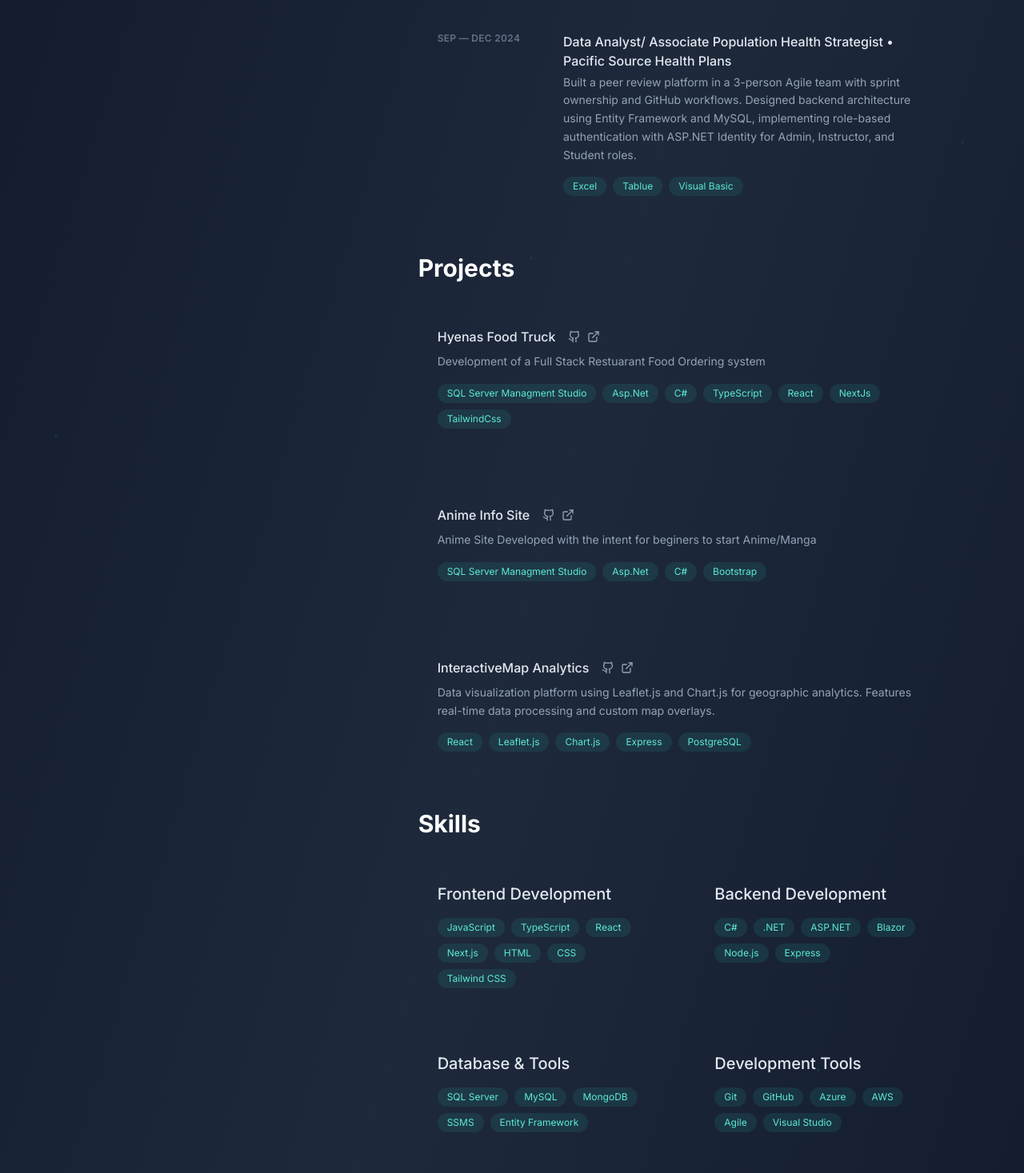
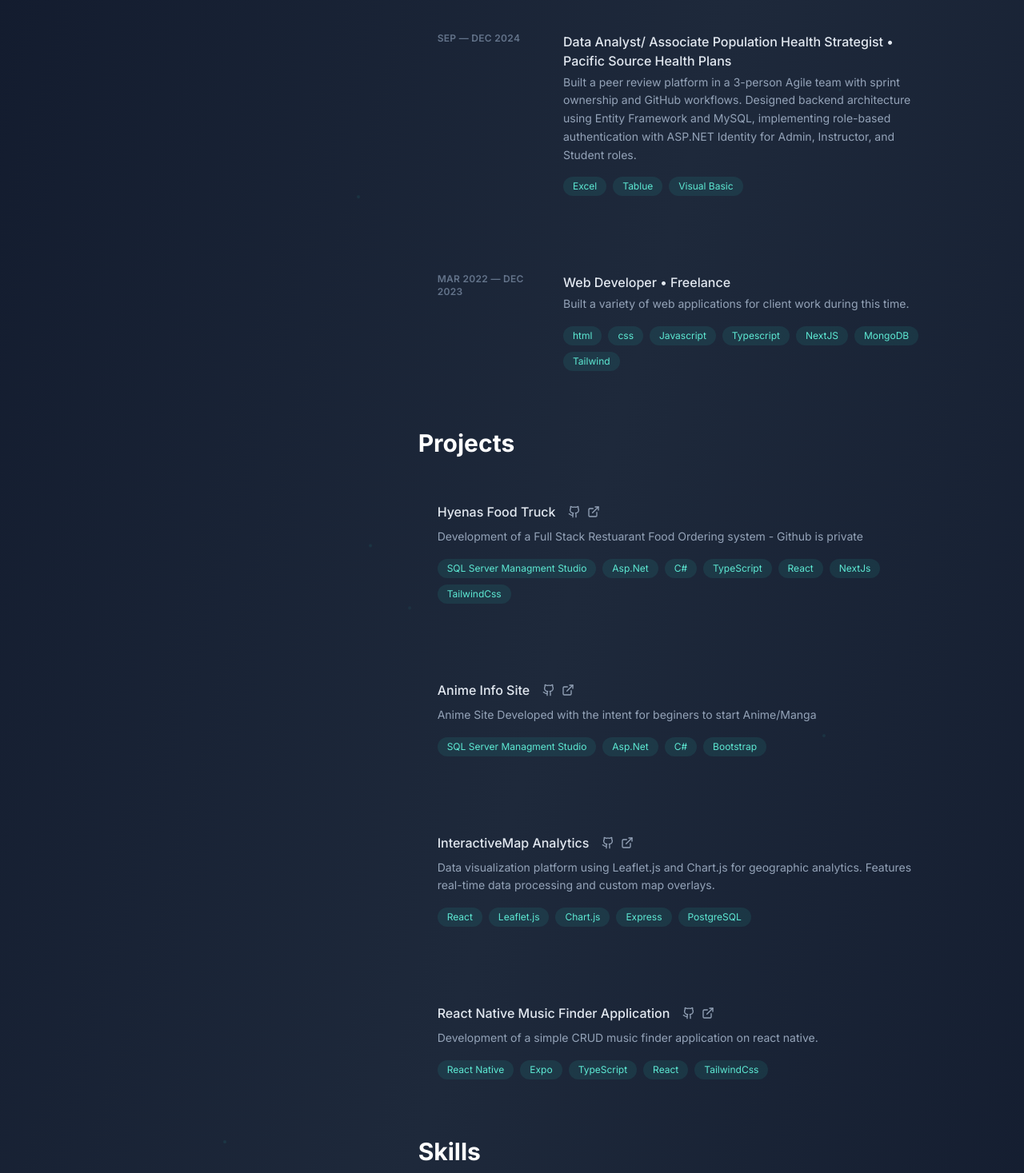
Before and after one commit to travisburns/digitalheavyweights, a Next.js app in the folder businesssite/: page / in a window 1280 px wide. Shown: the part 1330-2797 px from the top of the page at 80% size. Built offline with nearby package versions, Linux system fonts and the light colour scheme.

Commit message:
Added new experience

```diff
--- a/businesssite/constants/experienceData.ts
+++ b/businesssite/constants/experienceData.ts
@@ -19,5 +19,12 @@ export const experience = [
     company: 'Pacific Source Health Plans',
     description: 'Built a peer review platform in a 3-person Agile team with sprint ownership and GitHub workflows. Designed backend architecture using Entity Framework and MySQL, implementing role-based authentication with ASP.NET Identity for Admin, Instructor, and Student roles.',
     tech: ['Excel', 'Tablue', 'Visual Basic',]
+  },
+   {
+    period: 'MAR 2022 — DEC 2023',
+    title: 'Web Developer',
+    company: 'Freelance',
+    description: 'Built a variety of web applications for client work during this time.',
+    tech: ['html', 'css', 'Javascript', 'Typescript', 'NextJS', 'MongoDB', 'Tailwind']
   }
 ];
--- a/businesssite/constants/projectData.ts
+++ b/businesssite/constants/projectData.ts
@@ -2,11 +2,13 @@ export const projects = [
   {
     image: '',
      title: 'Hyenas Food Truck',
-    description: 'Development of a Full Stack Restuarant Food Ordering system',
+    description: 'Development of a Full Stack Restuarant Food Ordering system - Github is private',
     tech: ['SQL Server Managment Studio', 'Asp.Net', 'C#', 'TypeScript', 'React', 'NextJs', 'TailwindCss'],
     github: '_blank',
     live: 'https://hyenasfoodtruck.com'
   },
+
+
   {
     image: '',
     title: 'Anime Info Site',
@@ -23,4 +25,13 @@ export const projects = [
     github: 'https://github.com/yourusername/interactivemap',
     live: 'https://interactive-map-demo.com'
   },
+
+    {
+    image: '',
+     title: 'React Native Music Finder Application',
+    description: 'Development of a simple CRUD music finder application on react native.',
+    tech: ['React Native', 'Expo', 'TypeScript', 'React', 'TailwindCss'],
+    github: '',
+    live: '_blank'
+  },
 ];
```
